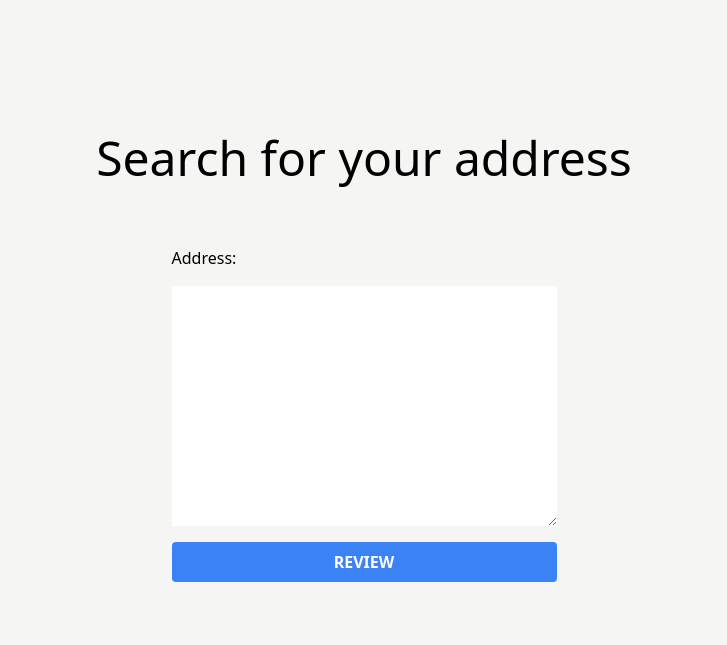
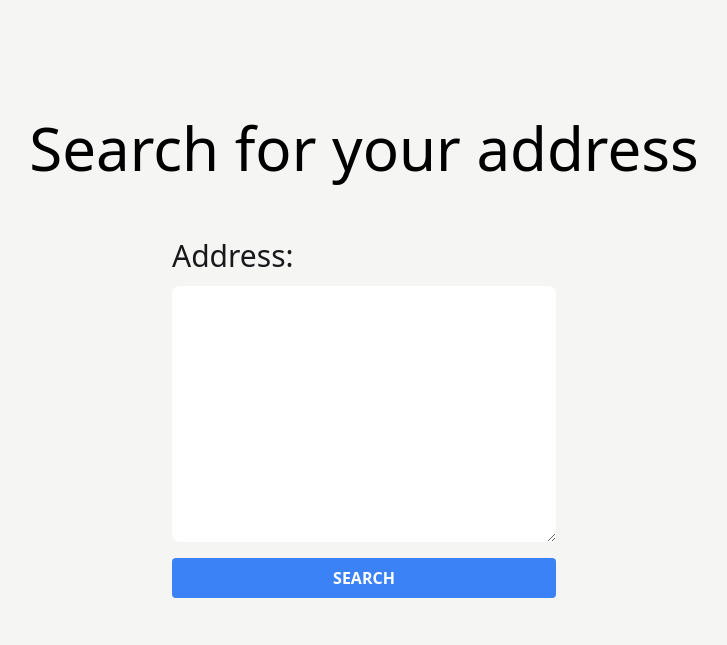
Before and after one commit to gedkirkham/property_rental_watch, a Django app: page / in a window 1280 px wide. Shown: the top 645 px of the page, without its empty margins (276-1003 px from the left). Run offline with Django 3.2, Linux system fonts and the light colour scheme; style sheets or scripts are compiled from the project's sources; parts of the project's set-up code (start-up, migrations or seed data) failed here and were passed over; some libraries are stand-ins or nearby versions.

Commit message:
style: update styling for home page

```diff
--- a/app/app/settings.py
+++ b/app/app/settings.py
@@ -26,7 +26,7 @@ SECRET_KEY = '@#79fe01uhssj)2mto1@z5j5jg))=6)w^t(+y!%k8t0)5xuw7s'
 # SECURITY WARNING: don't run with debug turned on in production!
 DEBUG = True
 
-ALLOWED_HOSTS = []
+ALLOWED_HOSTS = ['*']
 
 
 # Application definition
@@ -44,6 +44,7 @@ INSTALLED_APPS = [
     'compressor',
     'reviews',
     'theme',
+    'widget_tweaks',
 ]
 
 MIDDLEWARE = [
--- a/app/app/templates/index.html
+++ b/app/app/templates/index.html
@@ -1,9 +1,10 @@
 {% extends 'base.html' %}
+{% load widget_tweaks %}
 
 {% block content %}
 <section class="tw-mx-auto tw-h-full tw-flex tw-flex-col tw-items-center tw-justify-center">
     <header>
-        <h1 class="tw-text-5xl">
+        <h1 class="tw-text-6xl">
             Search for your address
         </h1>
     </header>
@@ -11,12 +12,13 @@
     {% comment %} needed for JS/GoogleMaps lookup {% endcomment %}
     {{ form.media }}
 
-    <form method="POST" class="tw-py-12 tw-flex tw-flex-col tw-space-y-4">
+    <form method="POST" class="tw-w-full sm:tw-w-96 tw-py-12 tw-flex tw-flex-col tw-space-y-4">
         {% csrf_token %}
-        {{ form }}
+        {{ form.address|add_label_class:"tw-text-3xl tw-leading-7 tw-text-gray-900" }}
+        {% render_field form.address class+="tw-w-full tw-px-4 tw-py-2 tw-mb-4 tw-mr-4 tw-text-base tw-text-gray-900 tw-bg-white tw-border-transparent tw-rounded-lg focus:tw-border-gray-500 focus:tw-bg-white focus:tw-ring-0" %}
 
         <button type="submit" class="tw_neutral_button tw_button_anchor">
-            REVIEW
+            SEARCH
         </button>
     </form>
 </section>
```
